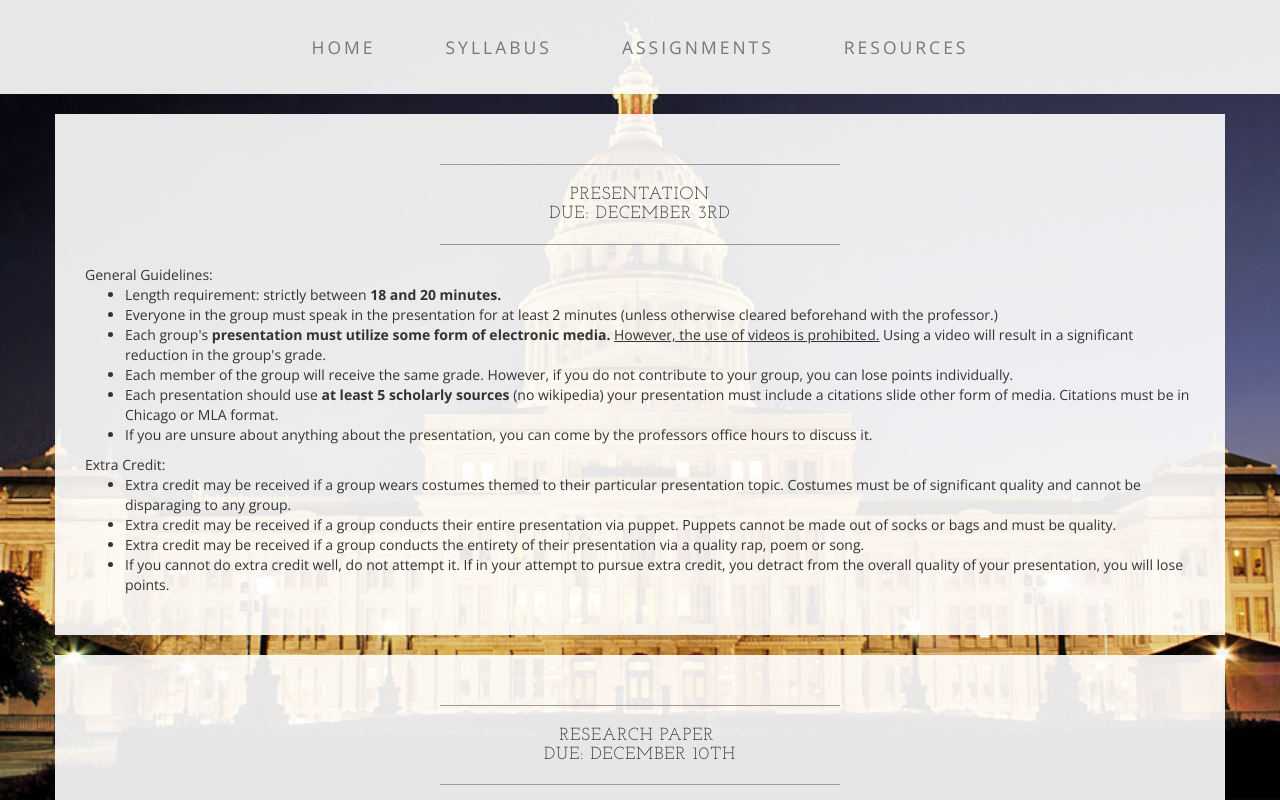
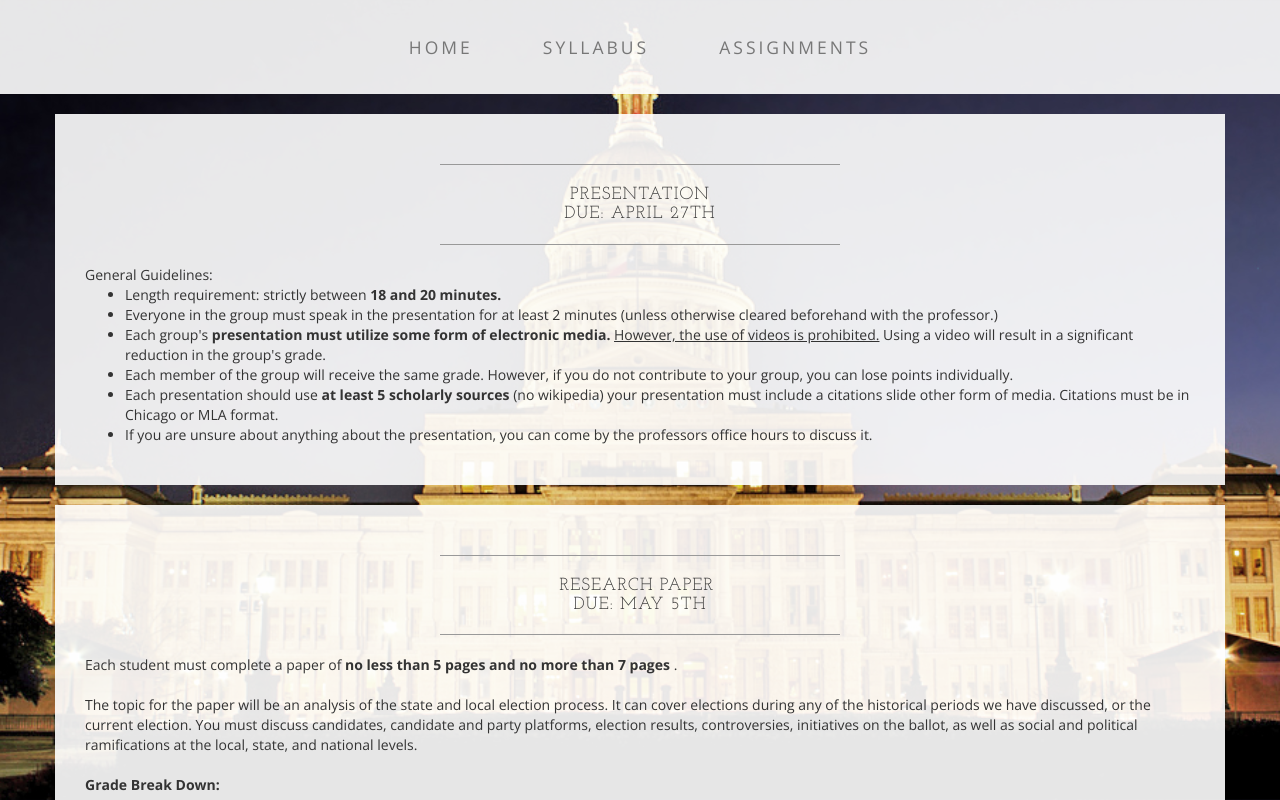
Before and after one commit to zrolsto2/zrolsto2.github.io, a plain HTML site: page assignments.html in a window 1280 px wide. Shown: the top 800 px of the page. Drawn offline with nearby package versions, Linux system fonts and the light colour scheme.

Commit message:
Update assignments.html

```diff
--- a/assignments.html
+++ b/assignments.html
@@ -61,9 +61,6 @@
             <li>
               <a href="assignments.html">Assignments</a>
             </li>
-            <li>
-              <a href="resources.html">Resources</a>
-            </li>
           </ul>
         </div>
         <!-- /.navbar-collapse -->
@@ -78,7 +75,7 @@
             <h2 class="intro-text text-center">
               Presentation
               <br>
-              Due: December 3rd
+              Due: April 27th
             </h2>
             <hr>
             General Guidelines:
@@ -112,26 +109,6 @@
                 by the professors office hours to discuss it.
               </li>
             </ul>
-            Extra Credit:
-            <ul>
-              <li>
-                Extra credit may be received if a group wears costumes themed to their
-                particular presentation topic. Costumes must be of significant quality
-                and cannot be disparaging to any group.
-              </li>
-              <li>
-                Extra credit may be received if a group conducts their entire presentation
-                via puppet. Puppets cannot be made out of socks or bags and must be quality.
-              </li>
-              <li>
-                Extra credit may be received if a group conducts the entirety of their
-                presentation via a quality rap, poem or song.
-              </li>
-              <li>
-                If you cannot do extra credit well, do not attempt it. If in your attempt
-                to pursue extra credit, you detract from the overall quality of your presentation,
-                you will lose points.
-              </li>
             </ul>
           </div>
         </div>
@@ -141,7 +118,7 @@
             <h2 class="intro-text text-center">
               Research Paper&nbsp;
               <br>
-              Due: December 10th
+              Due: May 5th
             </h2>
             <hr>
             Each student must complete a paper of
```
